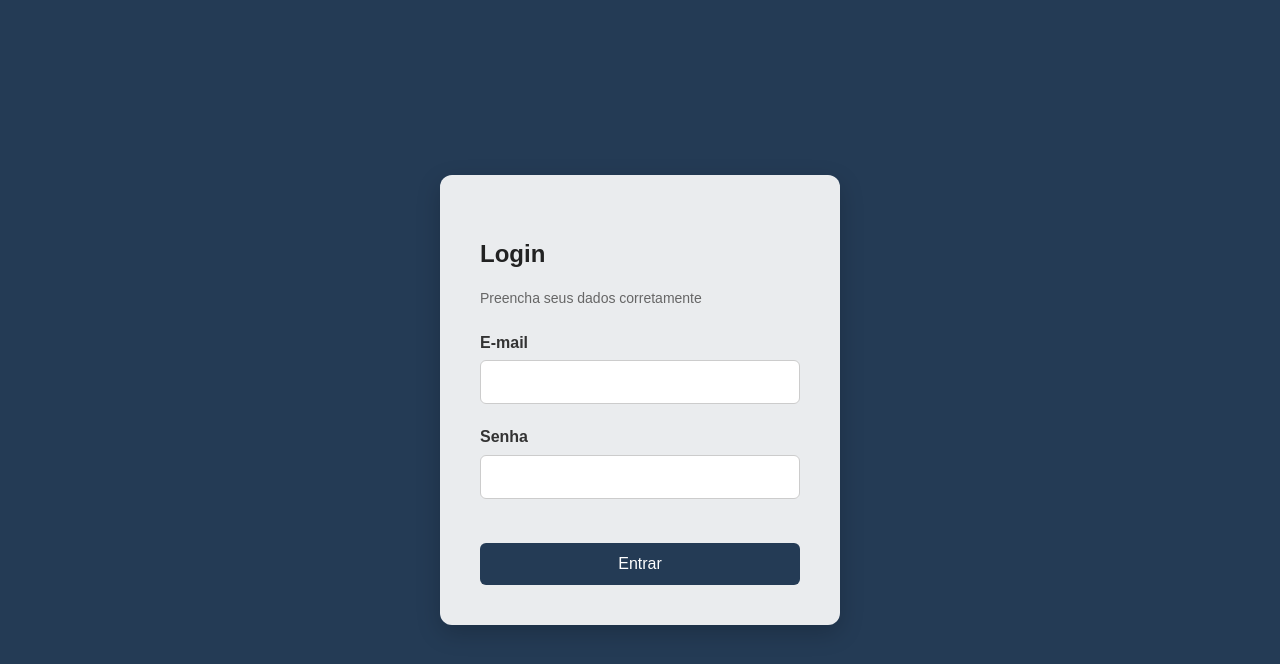
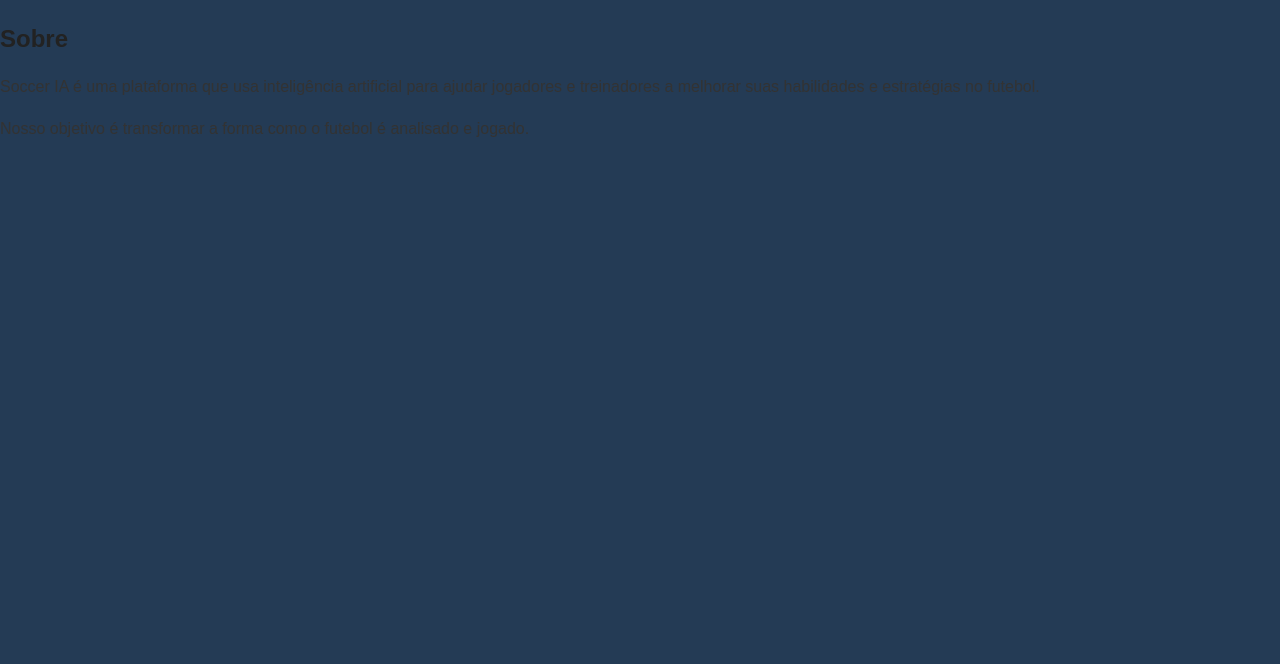
Before and after one commit to sergiocosta17/soccer-ia, a React (Vite) app: page /sobre in a window 1280 px wide. Before the commit this address led to /. Shown: the top 664 px of the page. Built offline with nearby package versions, Linux system fonts and the light colour scheme.

Commit message:
adicionando novas rotas do cabeçalho

```diff
--- a/src/App.tsx
+++ b/src/App.tsx
@@ -2,6 +2,9 @@ import { BrowserRouter, Navigate, Route, Routes } from 'react-router-dom';
 import Login from './pages/login/Login';
 import Home from './pages/home/Home';
 import Chat from './pages/chat/Chat';
+import Funcionalidades from './pages/components/Funcionalidades';
+import Sobre from './pages/components/Sobre';
+import Contato from './pages/components/Contato';
 
 const App = () => (
   <BrowserRouter>
@@ -9,6 +12,9 @@ const App = () => (
       <Route path="/" element={<Login />} />
       <Route path="/home" element={<Home />} />
       <Route path="/chat" element={<Chat />} />
+      <Route path="/funcionalidades" element={<Funcionalidades />} />
+      <Route path="/sobre" element={<Sobre />} />
+      <Route path="/contato" element={<Contato />} />
       <Route path="*" element={<Navigate to="/" />} />
     </Routes>
   </BrowserRouter>
```
